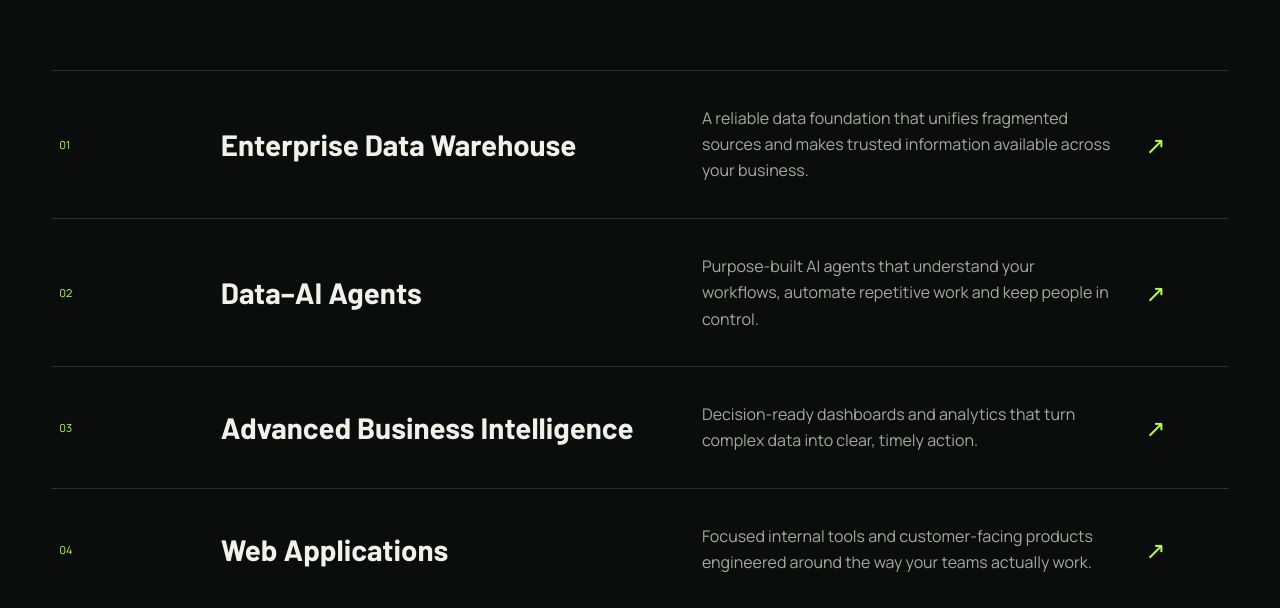
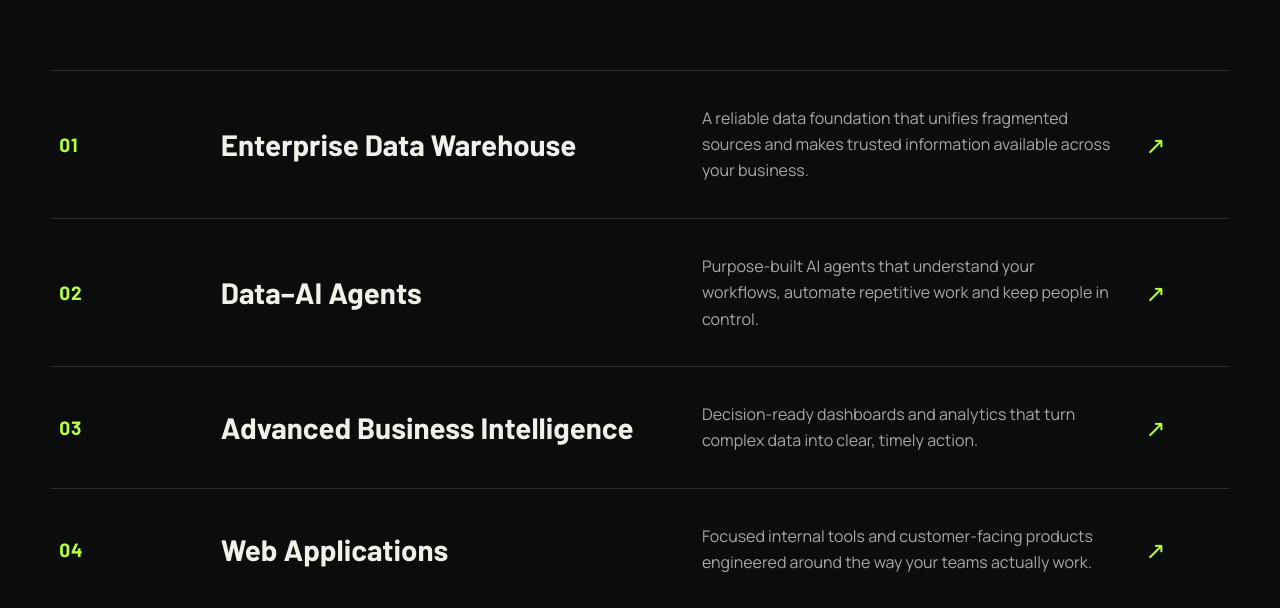
Before and after one commit to captainnemo27/giza-site, a React (Vite) app: page / in a window 1280 px wide. Shown: the part 3240-3848 px from the top of the page. Built offline with nearby package versions, Linux system fonts and the light colour scheme.

Commit message:
Increase service index prominence

```diff
--- a/src/index.css
+++ b/src/index.css
@@ -103,7 +103,7 @@ nav a:hover, footer a:hover { color: var(--lime); }
 .service-list { border-top: 1px solid var(--line); }
 .service-row { display: grid; grid-template-columns: .35fr 1.2fr 1.1fr .2fr; gap: 30px; align-items: center; padding: 34px 8px; border-bottom: 1px solid var(--line); transition: padding .25s var(--ease), background .25s ease; }
 .service-row:hover { padding-left: 22px; background: rgba(184,255,61,.04); }
-.service-row > span { color: var(--lime); font-size: 11px; }.service-row h3 { font-size: clamp(23px, 2.3vw, 38px); }.service-row p { color: var(--muted); line-height: 1.65; }.service-row i { color: var(--lime); font-size: 24px; font-style: normal; }
+.service-row > span { color: var(--lime); font: 700 clamp(18px, 1.5vw, 22px)/1 var(--font-display); letter-spacing: .04em; }.service-row h3 { font-size: clamp(23px, 2.3vw, 38px); }.service-row p { color: var(--muted); line-height: 1.65; }.service-row i { color: var(--lime); font-size: 24px; font-style: normal; }
 
 .work { background: var(--ivory); color: var(--ink); }.work .section-index { color: #5c6a56; }.work-heading > p { color: #515950; }
 .project-grid { display: grid; grid-template-columns: 1fr 1fr; gap: 5vw 2vw; }
```
